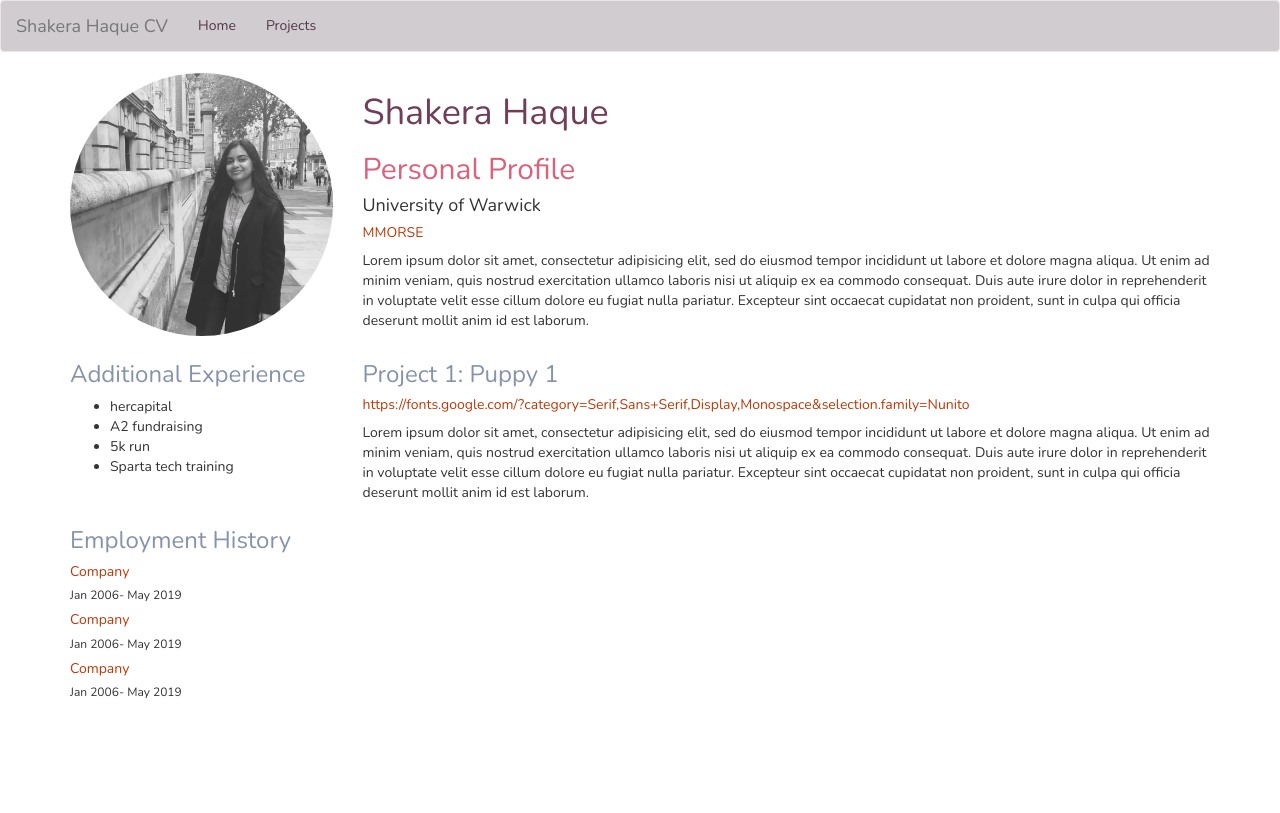
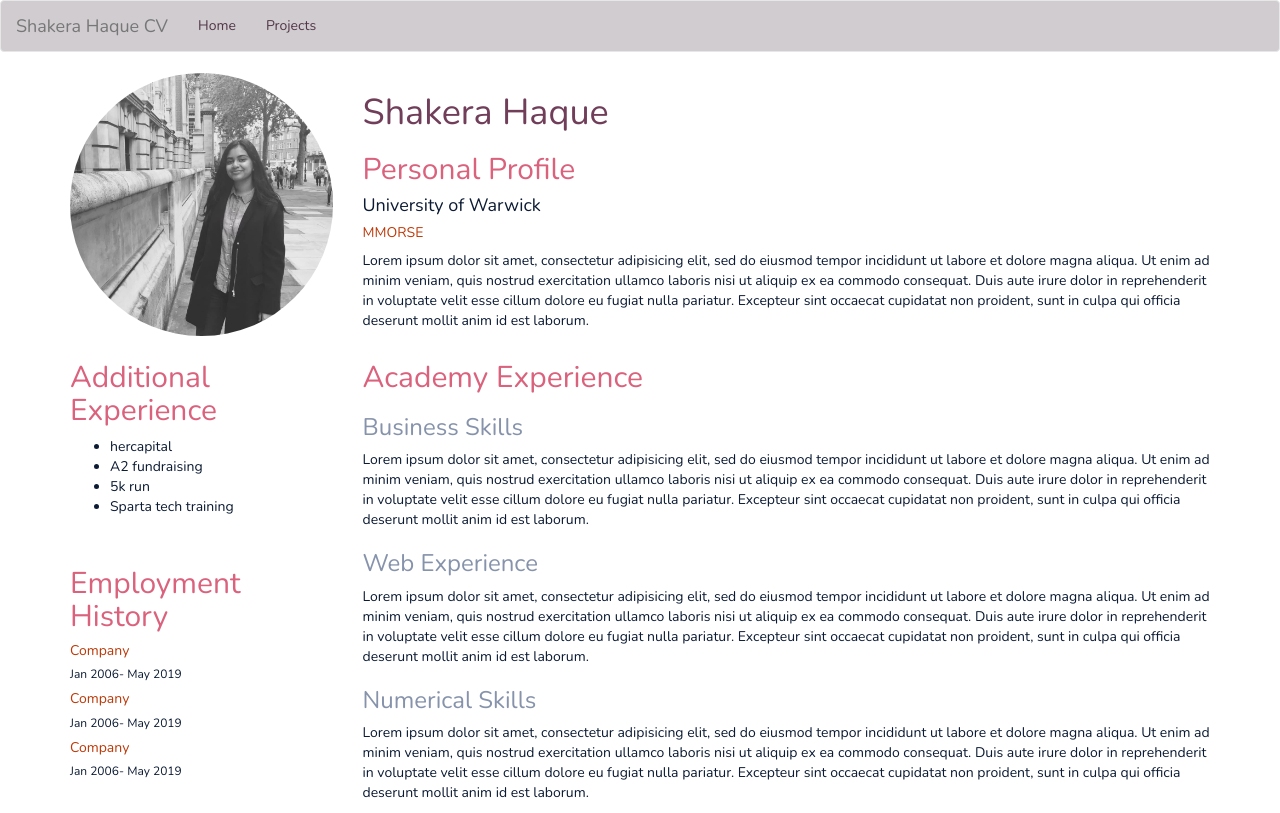
Before and after one commit to shakerah/bootstrap-example, a plain HTML site: page index.html in a window 1280 px wide. Drawn offline with nearby package versions, Linux system fonts and the light colour scheme.

Commit message:
academy experience

```diff
--- a/css/index.css
+++ b/css/index.css
@@ -1,5 +1,6 @@
 body {
 	font-family: 'Nunito', sans-serif;
+	color: #0C1B33;
 }
 
 a {
--- a/index.html
+++ b/index.html
@@ -64,12 +64,11 @@
 			</div>
 
 			<div class="col-sm-9">
-				<p>
 					<h1>Shakera Haque</h1>
 					<h2>Personal Profile</h2>
 					<h4>University of Warwick</h4>
 					<h5>MMORSE</h5>
-					<h4></h4>
+				<p>
 					Lorem ipsum dolor sit amet, consectetur adipisicing elit, sed do eiusmod
 					tempor incididunt ut labore et dolore magna aliqua. Ut enim ad minim veniam,
 					quis nostrud exercitation ullamco laboris nisi ut aliquip ex ea commodo
@@ -82,7 +81,7 @@
 
 		<div class="row">
 			<div class="col-sm-3">
-				<h3>Additional Experience</h3>
+				<h2>Additional Experience</h2>
 				<ul>
 					<li>hercapital</li>
 					<li>A2 fundraising</li>
@@ -92,7 +91,7 @@
 
 				<br>
 
-				<h3>Employment History</h3>
+				<h2>Employment History</h2>
 				<h5>Company</h5>
 				<h6>Jan 2006- May 2019</h6>
 				<h5>Company</h5>
@@ -103,15 +102,33 @@
 
 			<div class="col-sm-9">
 				<p>
-					<h3>Project 1: Puppy 1</h3>
-					<a href="https://fonts.google.com/?category=Serif,Sans+Serif,Display,Monospace&selection.family=Nunito"><h5>https://fonts.google.com/?category=Serif,Sans+Serif,Display,Monospace&selection.family=Nunito</h5></a>
-					Lorem ipsum dolor sit amet, consectetur adipisicing elit, sed do eiusmod
+					<h2>Academy Experience</h2>
+					<h3>Business Skills</h3>
+					<p>Lorem ipsum dolor sit amet, consectetur adipisicing elit, sed do eiusmod
 					tempor incididunt ut labore et dolore magna aliqua. Ut enim ad minim veniam,
 					quis nostrud exercitation ullamco laboris nisi ut aliquip ex ea commodo
 					consequat. Duis aute irure dolor in reprehenderit in voluptate velit esse
 					cillum dolore eu fugiat nulla pariatur. Excepteur sint occaecat cupidatat non
-					proident, sunt in culpa qui officia deserunt mollit anim id est laborum.
-				</p>
+					proident, sunt in culpa qui officia deserunt mollit anim id est laborum.</p>
+					</p>
+					<h3>Web Experience</h3>
+					<p>Lorem ipsum dolor sit amet, consectetur adipisicing elit, sed do eiusmod
+					tempor incididunt ut labore et dolore magna aliqua. Ut enim ad minim veniam,
+					quis nostrud exercitation ullamco laboris nisi ut aliquip ex ea commodo
+					consequat. Duis aute irure dolor in reprehenderit in voluptate velit esse
+					cillum dolore eu fugiat nulla pariatur. Excepteur sint occaecat cupidatat non
+					proident, sunt in culpa qui officia deserunt mollit anim id est laborum.</p>
+					</p>
+					<h3>Numerical Skills</h3>
+					<p>Lorem ipsum dolor sit amet, consectetur adipisicing elit, sed do eiusmod
+					tempor incididunt ut labore et dolore magna aliqua. Ut enim ad minim veniam,
+					quis nostrud exercitation ullamco laboris nisi ut aliquip ex ea commodo
+					consequat. Duis aute irure dolor in reprehenderit in voluptate velit esse
+					cillum dolore eu fugiat nulla pariatur. Excepteur sint occaecat cupidatat non
+					proident, sunt in culpa qui officia deserunt mollit anim id est laborum.</p>
+					</p>
+
+
 
 			</div>
 		</div>
```
